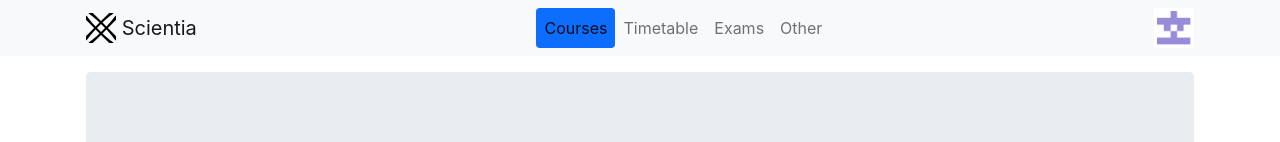
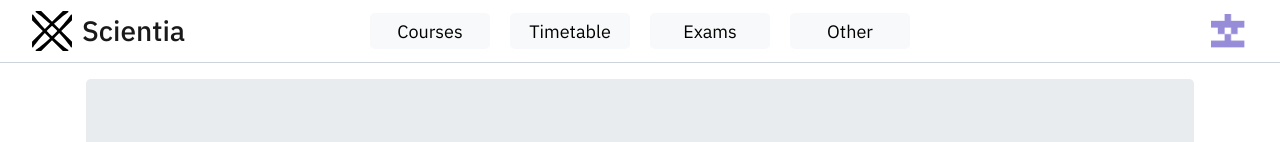
Before and after one commit to JayshivPatel/ScientiaAskDoc, a React (Create React App) app in the folder frontend/: page / in a window 1280 px wide. Shown: the top 142 px of the page. Built offline with nearby package versions, Linux system fonts and the light colour scheme.

Commit message:
Add styling to top navigation bar
Changes:
- Update brand icon size to 40x40
- Add IBM Plex Sans in buttons and brand text
- Fix layout and centering of navbar elements
- Remove navigation pills and items

```diff
--- a/frontend/src/components/organisms/TopBar/TopBar.tsx
+++ b/frontend/src/components/organisms/TopBar/TopBar.tsx
@@ -10,41 +10,32 @@ const TopBar: React.FC = () => {
   return (
     <>
       <Navbar
-        className="justify-content-center"
+        className="top-bar"
         sticky="top"
         expand="lg"
         variant="light"
-        bg="light"
       >
-        <Container>
-          <Navbar.Brand href="#">
-            <img
-              src={logo}
-              width="30"
-              height="30"
-              className="d-inline-block align-top"
-              alt="React Bootstrap logo"
-            />{" "}
+        <Container fluid>
+          <Navbar.Brand href="#" className="brand-container">
+              <img
+                src={logo}
+                width="40"
+                height="40"
+                className="d-inline-block align-center brand-image"
+                alt="React Bootstrap logo"
+              />{" "}
             Scientia
           </Navbar.Brand>
 
-          <Nav variant="pills" activeKey="/">
-            <Nav.Item>
-              <Nav.Link href="/">Courses</Nav.Link>
-            </Nav.Item>
+        <Navbar className="page-button-group m-auto" id="responsive-navbar-nav">
+            <Nav.Link active href="/" className="page-button">Courses</Nav.Link>
 
-            <Nav.Item>
-              <Nav.Link eventKey="link-1">Timetable</Nav.Link>
-            </Nav.Item>
+            <Nav.Link eventKey="link-1" className="page-button">Timetable</Nav.Link>
 
-            <Nav.Item>
-              <Nav.Link eventKey="link-2">Exams</Nav.Link>
-            </Nav.Item>
+            <Nav.Link eventKey="link-2" className="page-button">Exams</Nav.Link>
 
-            <Nav.Item>
-              <Nav.Link eventKey="link-3">Other</Nav.Link>
-            </Nav.Item>
-          </Nav>
+            <Nav.Link eventKey="link-3" className="page-button">Other</Nav.Link>
+        </Navbar>
 
           <img
             src={userPic}
--- a/frontend/src/components/organisms/TopBar/style.scss
+++ b/frontend/src/components/organisms/TopBar/style.scss
@@ -0,0 +1,63 @@
+@import "scss/custom";
+
+//-----------------------------------Top Bar-----------------------------------
+
+.top-bar {
+    padding: 10px 16px;
+    background: #FFF;
+    border-bottom: 1px solid #CDD4DB;
+}
+
+
+//------------------------------------Brand------------------------------------
+
+.brand-image {
+    margin-right: 10px;
+}
+
+.brand-container {
+    font-family: 'IBM Plex Sans';
+    font-weight: 500;
+    font-size: 28px;
+    color: #000;
+    text-align: left;
+    padding: 0px;
+    display: flex;
+    justify-content: left;
+    align-items: center;
+    margin: 0px;
+}
+
+//--------------------------------Page Buttons---------------------------------
+
+.page-button {
+    background: $gray-100;
+    border-radius: 5px;
+    font-family: 'IBM Plex Sans';
+    font-size: 18px;
+    color: $black;
+    text-align: center;
+    line-height: 22px;
+    width: 120px;
+    height: 36px;
+    margin-right: 10px;
+    margin-left: 10px;
+}
+
+.page-button:hover {
+    background: $gray-200;
+    color: $black;
+}
+
+.page-button:active {
+    background: $black;
+    font-weight: 500;
+    color: $white;
+}
+
+.page-button-group {
+    position: absolute;
+    top: 50%;
+    left: 50%;
+    transform: translate(-50%, -50%);
+}
```
